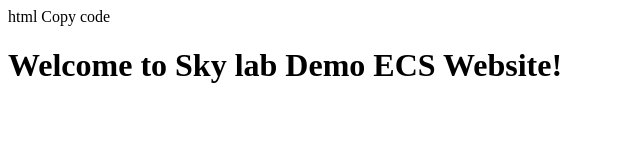
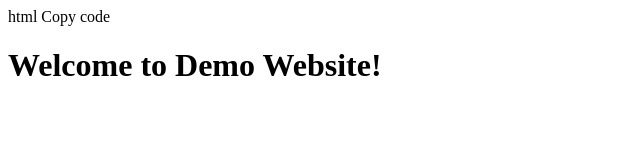
Before and after one commit to ManojKumar23-cloud/ecs-test-website, a plain HTML site: page index.html in a window 1280 px wide. Shown: the whole page, without its empty margins (0-640 px from the left). Drawn offline with Linux system fonts and the light colour scheme.

Commit message:
Update index.html

```diff
--- a/index.html
+++ b/index.html
@@ -6,6 +6,6 @@ Copy code
   <title>Demo Website</title>
 </head>
 <body>
-  <h1>Welcome to Sky lab Demo ECS Website!</h1>
+  <h1>Welcome to Demo Website!</h1>
 </body>
 </html>
```
